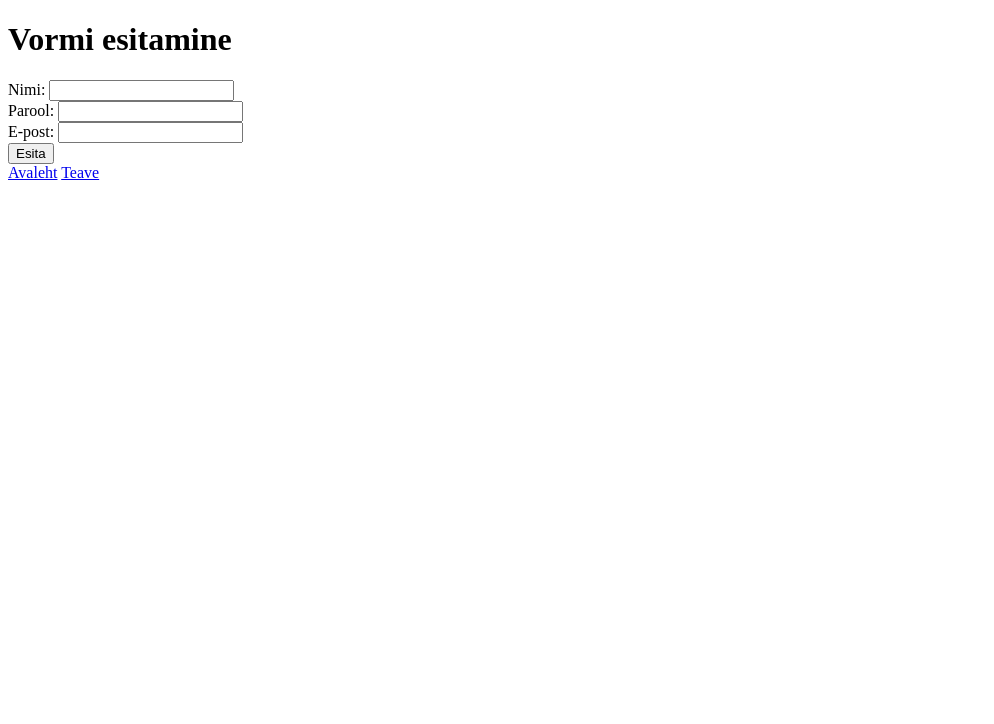
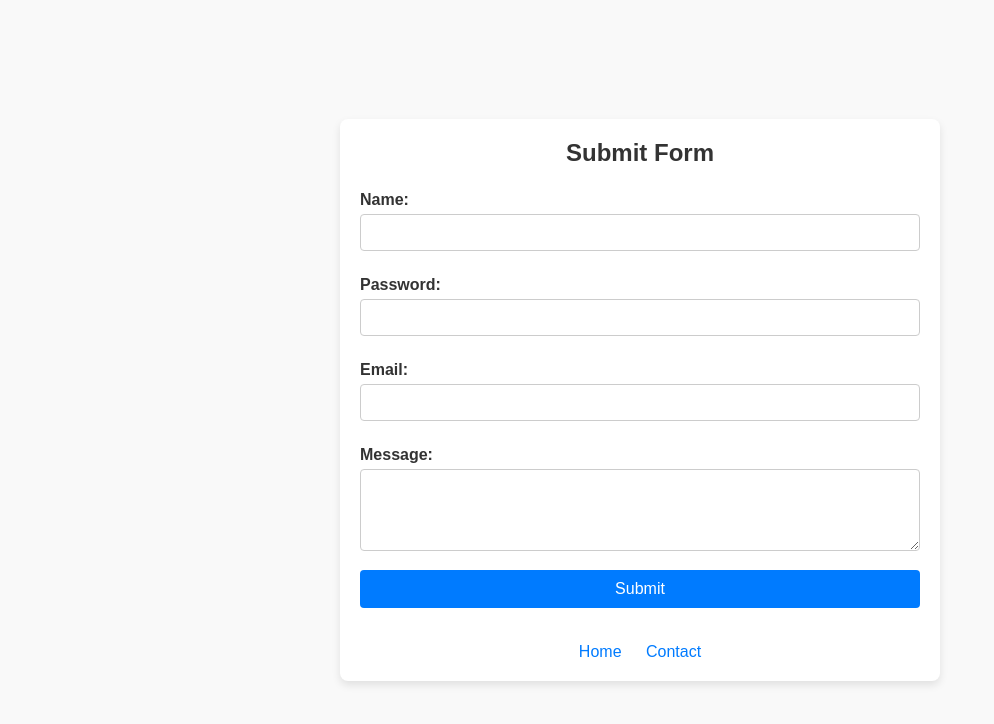
Before and after one commit to RasmusKlaaser/Simple-Web-App, a website: page public/form.html in a window 1280 px wide. Shown: the whole page, without its empty margins (0-994 px from the left). Drawn offline with Linux system fonts and the light colour scheme.

Commit message:
Very basic frontend and few improvements

```diff
--- a/public/form.html
+++ b/public/form.html
@@ -3,22 +3,31 @@
 <head>
   <meta charset="UTF-8">
   <meta name="viewport" content="width=device-width, initial-scale=1.0">
-  <title>Vormide esitamine</title>
+  <title>Submit Form</title>
+  <link rel="stylesheet" href="style.css">
 </head>
 <body>
-  <h1>Vormi esitamine</h1>
-  <form action="/submit-form" method="post">
-    <label for="username">Nimi:</label>
-    <input type="text" id="name" name="username"><br>
-    <label for="password">Parool: </label>
-    <input type="password" id="password" name="password"><br>
-    <label for="email">E-post:</label>
-    <input id="email" name="email"></input><br>
-    <button id="esita" type="submit">Esita</button>
-  </form>
-  <nav>
-    <a href="/">Avaleht</a>
-    <a href="/contact">Teave</a>
-  </nav>
+  <div class="container">
+    <h1>Submit Form</h1>
+    <form action="/submit-form" method="post">
+      <label for="username">Name:</label>
+      <input type="text" id="username" name="username" required>
+
+      <label for="password">Password:</label>
+      <input type="password" id="password" name="password" required>
+
+      <label for="email">Email:</label>
+      <input type="email" id="email" name="email" required>
+
+      <label for="message">Message:</label>
+      <textarea id="message" name="message" rows="4" required></textarea>
+
+      <button type="submit">Submit</button>
+    </form>
+    <nav>
+      <a href="/">Home</a>
+      <a href="/contact">Contact</a>
+    </nav>
+  </div>
 </body>
 </html>
--- /dev/null
+++ b/public/style.css
@@ -0,0 +1,83 @@
+/* style.css */
+
+* {
+    margin: 0;
+    padding: 0;
+    box-sizing: border-box;
+    font-family: Arial, sans-serif;
+  }
+
+  body {
+    background-color: #f9f9f9;
+    color: #333;
+    display: flex;
+    justify-content: center;
+    align-items: center;
+    min-height: 100vh;
+    flex-direction: column;
+  }
+
+  .container {
+    max-width: 600px;
+    width: 100%;
+    padding: 20px;
+    background-color: #fff;
+    border-radius: 8px;
+    box-shadow: 0 4px 8px rgba(0, 0, 0, 0.1);
+  }
+
+  h1 {
+    color: #333;
+    font-size: 24px;
+    text-align: center;
+    margin-bottom: 1em;
+  }
+
+  form label {
+    display: block;
+    margin: 10px 0 5px;
+    font-weight: bold;
+  }
+
+  form input,
+  form textarea,
+  form button {
+    width: 100%;
+    padding: 10px;
+    margin-bottom: 15px;
+    border: 1px solid #ccc;
+    border-radius: 4px;
+  }
+
+  form input:focus,
+  form textarea:focus {
+    outline: none;
+    border-color: #007bff;
+  }
+
+  button[type="submit"] {
+    background-color: #007bff;
+    color: #fff;
+    border: none;
+    cursor: pointer;
+    font-size: 16px;
+  }
+
+  button[type="submit"]:hover {
+    background-color: #0056b3;
+  }
+
+  nav {
+    margin-top: 20px;
+    text-align: center;
+  }
+
+  nav a {
+    color: #007bff;
+    text-decoration: none;
+    margin: 0 10px;
+  }
+
+  nav a:hover {
+    text-decoration: underline;
+  }
```
Also changed, not shown: public/about.html (+22 -15 lines), public/contact.html (+11 -8 lines), public/index.html (+18 -15 lines).
